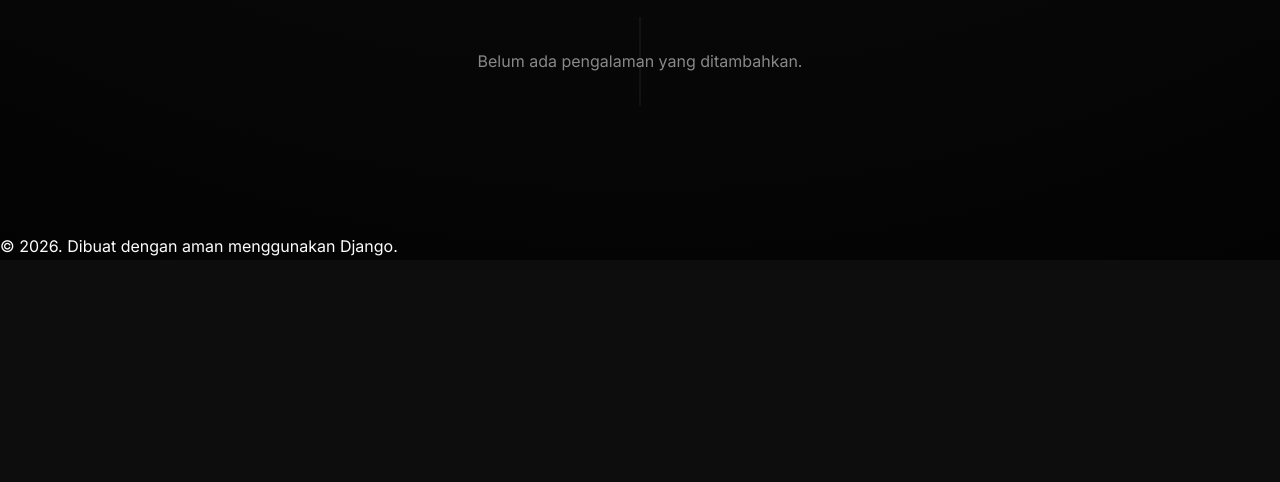
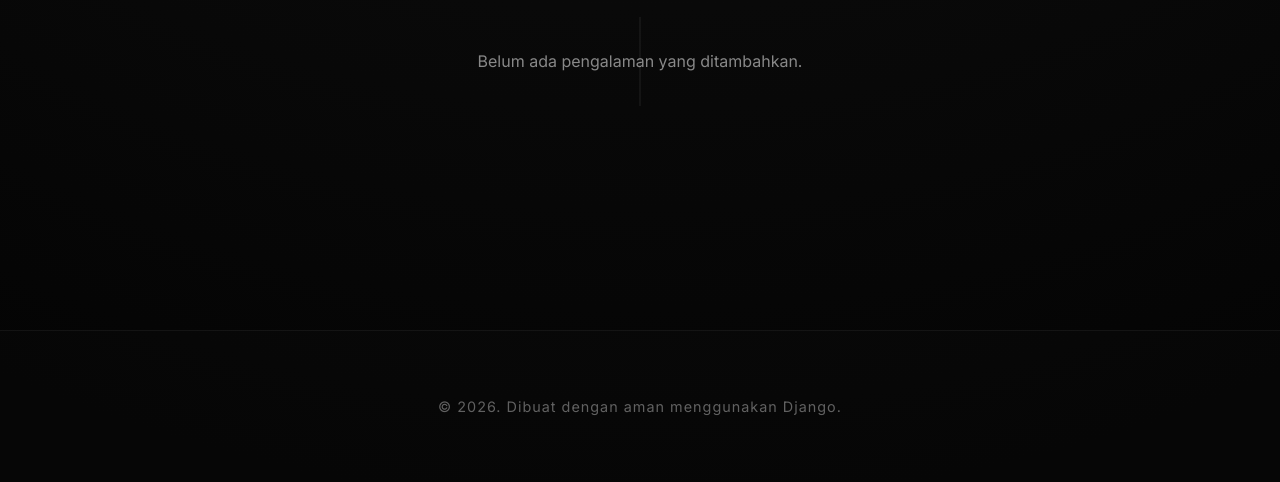
Before and after one commit to xamiuz/portofolio, a Django app: page / in a window 1280 px wide. Shown: the part 2658-3140 px from the top of the page. Before the commit the page ends 2914 px from the top, so only its background shows below. Run offline with Django 5.2, Linux system fonts and the light colour scheme; data that the repository does not hold is empty.

Commit message:
style: add styles for footer

```diff
--- a/static/css/style.css
+++ b/static/css/style.css
@@ -352,3 +352,24 @@ section {
     color: var(--text-muted);
     margin-bottom: 1rem;
 }
+
+/* Footer */
+.footer {
+    text-align: center;
+    padding: 4rem 5%;
+    border-top: 1px solid var(--glass-border);
+    margin-top: 6rem;
+    color: var(--text-muted);
+    font-size: 0.9rem;
+    letter-spacing: 1px;
+    background: rgba(10, 10, 10, 0.4);
+}
+
+.footer p {
+    opacity: 0.7;
+    transition: opacity 0.3s;
+}
+
+.footer p:hover {
+    opacity: 1;
+}
```
